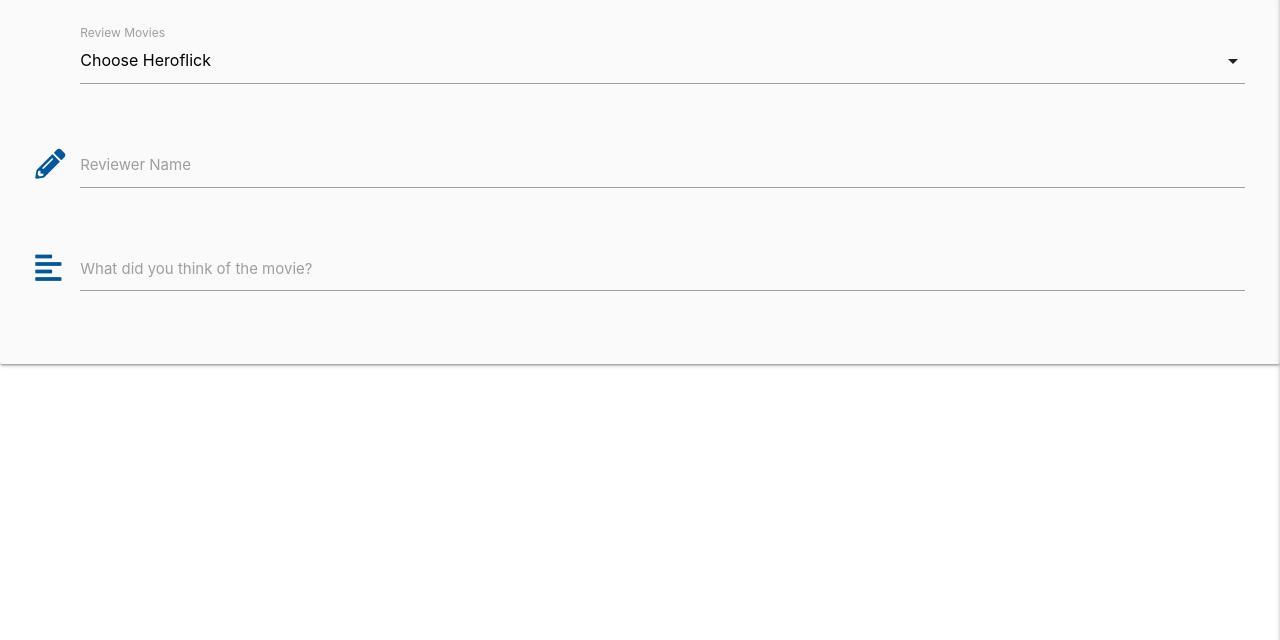
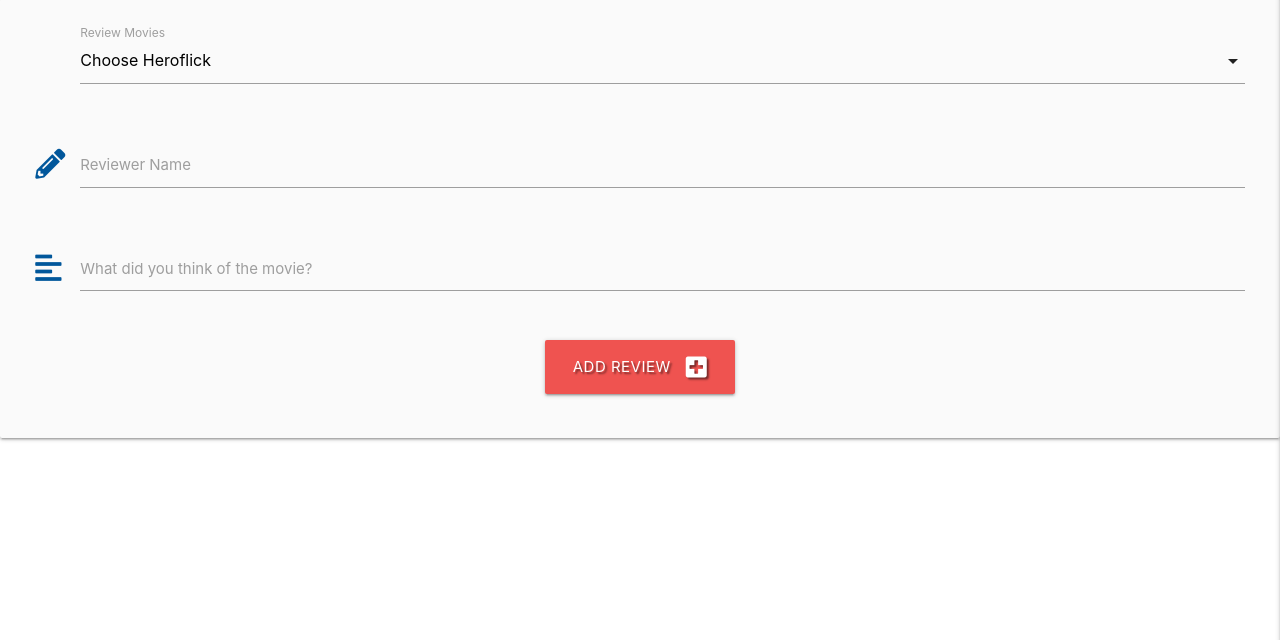
Before and after one commit to Antonio-dev7/milestone-crud, a Flask app: page /add_reviews in a window 1280 px wide. Shown: the part 160-800 px from the top of the page. Run offline with Flask 2, Linux system fonts and the light colour scheme; data that the repository does not hold is empty; some libraries are stand-ins or nearby versions.

Commit message:
FINALLY fixed review_description issues

```diff
--- a/run.py
+++ b/run.py
@@ -26,13 +26,23 @@
     return render_template("reviews.html", reviews=reviews)
 
 
-@app.route("/add_reviews")
+@app.route("/add_reviews", methods=["GET", "POST"])
 def add_reviews():
+    if request.method == "POST":
+        review = {
+            "movie_name": request.form.get("movie_name"),
+            "reviewer_name": request.form.get("reviewer_name"),
+            "review_description": request.form.get("review_description")
+        }
+        mongo.db.reviews.insert_one(review)
+        flash("Reviews added successfully")
+        return redirect(url_for("get_reviews"))
+
     movies = mongo.db.movies.find().sort("movie_name", 1)
     return render_template("add_reviews.html", movies=movies)
 
 
 if __name__ == "__main__":
     app.run(host=os.environ.get("IP"),
-            port=int(os.environ.get("PORT")),
-            debug=True)
+    port=int(os.environ.get("PORT")),
+    debug=True)
--- a/templates/add_reviews.html
+++ b/templates/add_reviews.html
@@ -4,7 +4,9 @@
     <h3 class="light-blue-text text-darken-4 center-align">Add Heroflick Reviews</h3>
 
     <div class="row card-panel grey lighten-5">
-        <form class="col s12" method="POST" action="">
+        <form class="col s12" method="POST" action="{{ url_for('add_reviews') }}">
+
+            <!-- Movie  Selection -->
             <div class="row">
                 <div class="input-field col s12">
                 <i class="fas fa-fa-folder prefix light-blue-text text-darken-4"></i>
@@ -18,6 +20,7 @@
                 </div>
             </div>
 
+            <!-- Reviewer Name -->
             <div class="row">
                 <div class="input-field col s12">
                     <i class="fas fa-pencil-alt prefix light-blue-text text-darken-4"></i>
@@ -27,17 +30,26 @@
                     <label for="reviewer_name">Reviewer Name</label>
                 </div>
             </div>
+
+            <!-- Review Description-->
             <div class="row">
                 <div class="input-field col s12">
                     <i class="fas fa-align-left prefix light-blue-text text-darken-4"></i>
-                    <textarea id="movie_review" name="movie_review" minlength="5"
+                    <textarea id="review_description" name="review_description" minlength="5"
                         maxlength="200" class="materialize-textarea validate" required></textarea>
-                    <label for="movie_review">What did you think of the movie?</label>
+                    <label for="review_description">What did you think of the movie?</label>
+                </div>
+            </div>
+
+            <!-- submit button -->
+            <div class="row">
+                <div class="col s12 center-align">
+                    <button type="submit" class="btn-large prefi text-shadow  red lighten-1">
+                        Add Review <i class="fas fa-plus-square right"></i>
+                    </button>
                 </div>
             </div>
         </form>
     </div>
 
-
-
 {% endblock %}
--- a/templates/base.html
+++ b/templates/base.html
@@ -26,9 +26,6 @@
 					<li><a href="#">All our films</a></li>
 					<li><a href="{{ url_for('add_reviews') }}">Review a Heroflick!</a></li>
 					<li><a href="#">Contact Us</a></li>
-					<!-- <li><a href="#">Log Out</a></li>
-					<li><a href="#">Log In</a></li>
-					<li><a href="#">Register</a></li>  -->
 				</ul>
 			</div>
 		</nav>
@@ -40,16 +37,23 @@
             <li><a href="#">All our films</a></li>
              <li><a href="{{ url_for('add_reviews') }}">Review a Heroflick!</a></li>
             <li><a href="#">Contact Us</a></li>
-            <!-- <li><a href="#">Log Out</a></li>
-            <li><a href="#">Log In</a></li>
-            <li><a href="#">Register</a></li> -->
 		</ul>
     </header>
 
+    <section>
+        <!-- flash messages -->
+        {% with messages = get_flashed_messages() %}
+            {% if messages %}
+                {% for message in messages %}
+                    <div class="row flashes">
+                        <h4 class="light-blue lighten-4 center-align">{{ message }}</h4>
+                    </div>
+                {% endfor %}
+            {% endif %}
+        {% endwith %}
+    </section>
 
 
-
-    <!-- <h1>I'M PART OF THE BASE TEMPLATE</h1> -->
     {% block content %}
     {% endblock %}
 
```
Also changed, not shown: templates/reviews.html (+5 -3 lines).
